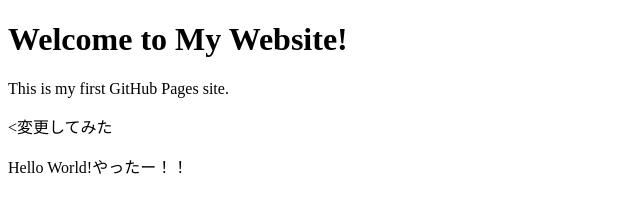
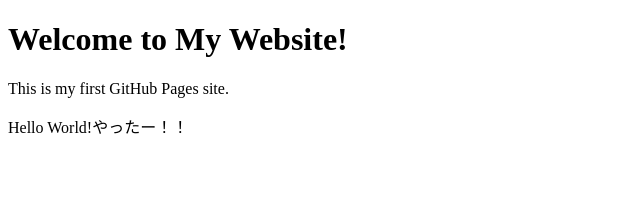
Before and after one commit to ken1math/my-website, a plain HTML site: page docs/index.html in a window 1280 px wide. Shown: the whole page, without its empty margins (0-640 px from the left). Drawn offline with Linux system fonts and the light colour scheme.

Commit message:
変更テスト

```diff
--- a/docs/index.html
+++ b/docs/index.html
@@ -6,7 +6,8 @@
 <body>
     <h1>Welcome to My Website!</h1>
     <p>This is my first GitHub Pages site.</p>
-    <p><変更してみた</p>
+
     <p>Hello World!やったー！！</p>
+
 </body>
 </html>
```
